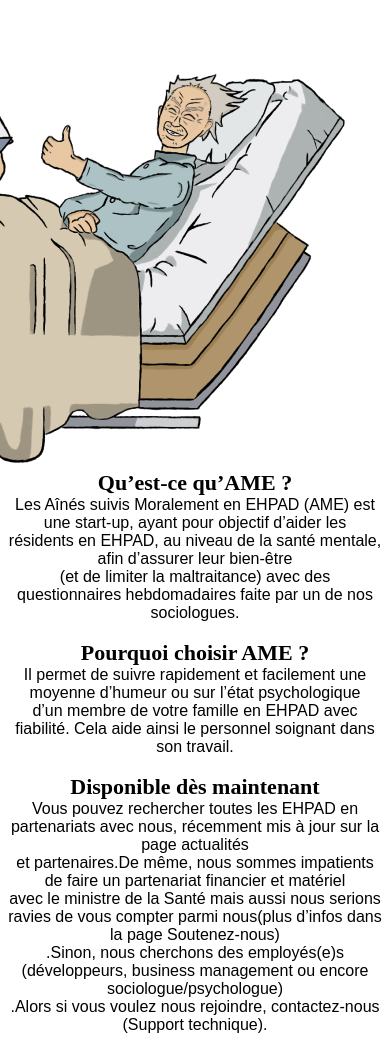
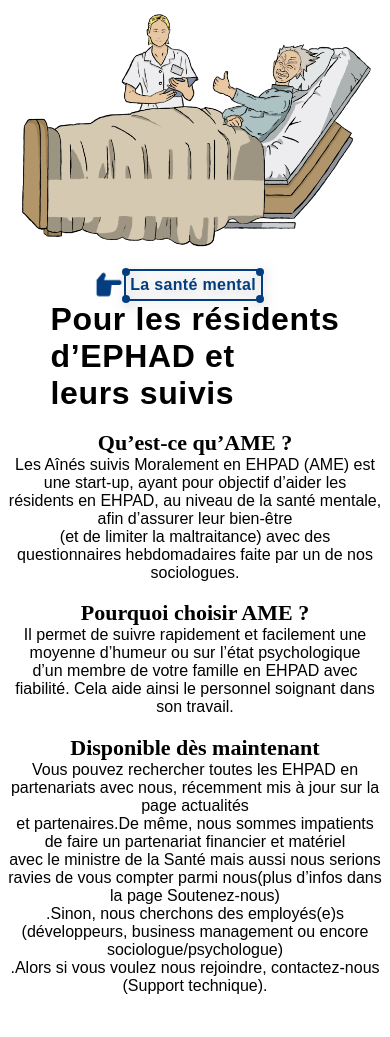
Before and after one commit to EuroCreator/AME...start-up, a PHP site: page / in a window 390 px wide. Shown: the part 149-1186 px from the top of the page. After the commit the page ends 1143 px from the top, so only its background shows below. Run offline with PHP 8.4, Linux system fonts and the light colour scheme; some web fonts are replaced; grey boxes are pictures that could not be loaded.

Commit message:
Accueil responsive (punaise d'épreuve)

```diff
--- a/actu.html
+++ b/actu.html
@@ -19,7 +19,7 @@
         <img alt="Logo AME" src="ressources/logo.png" id="Logo-AME" />
         <img alt="Logo support support-technique" src="ressources/Actu.png" id="logo-secondaires" />
         <h1>Les actualités et les EHPAD partenaires</h1>
-        <div id="Connexion"><a href="/connexion.html">Se connecter</a></div>
+        <div id="Connexion"><a href="connexion.html">Se connecter</a></div>
         <div id="Inscription"><a href="inscription.html">S'inscrire</a></div>
     </header>
     <nav>
--- a/don.html
+++ b/don.html
@@ -19,7 +19,7 @@
         <img alt="Logo AME" src="ressources/logo.png" id="Logo-AME" />
         <img alt="Logo support support-technique" src="ressources/Donation.png" id="logo-secondaires" />
         <h1>Soutenez-nous avec des donations</h1>
-        <div id="Connexion"><a href="/connexion.html">Se connecter</a></div>
+        <div id="Connexion"><a href="connexion.html">Se connecter</a></div>
         <div id="Inscription"><a href="inscription.html">S'inscrire</a></div>
     </header>
     <nav>
@@ -30,7 +30,7 @@
         </ul>
     </nav>
     <section>
-        <p>Afin de soutenir notre projet, vous pouvez nous soutenir en faisant un don .<br />
+        <p>En attendant le financement du ministère de la santé, vous pouvez nous soutenir en faisant un don .<br />
             Nous sommes une petite start-up et nous attendons l’accord et l’aide de partenariats financier et
             matériels.<br />
             Pour faire un don, vous pouvez utilisez Paypal si dessous (en cours de création).</p>
--- a/index.html
+++ b/index.html
@@ -16,7 +16,7 @@
 <body>
     <header>
         <img alt="Logo AME" src="ressources/logo.png" id="Logo-accueil" />
-        <div id="Connexion"><a href="/connexion.html">Se connecter</a></div>
+        <div id="Connexion"><a href="connexion.html">Se connecter</a></div>
         <div id="Inscription"><a href="inscription.html">S'inscrire</a></div>
     </header>
     <nav>
@@ -26,11 +26,22 @@
             <li id="Navigation3"><a href='spt.html'>Support-technique</a></li>
         </ul>
     </nav>
-    <section>
+    <div id="Accueil">
         <img src="ressources/presentationDessin.png" alt="dessin stylé de Louka pour présenter le projet"
             id="dessinAccueil" />
-    </section>
-    <section>
+        <div id="Pretitre">
+            <img id="mainDirectionnelle" alt="icon" src="ressources/Main.png" />
+            <div id="Intro">
+                <span>La santé mental</span>
+                <div id="accueil-cercleLeftTop"></div>
+                <div id="accueil-cercleRightTop"></div>
+                <div id="accueil-cercleLeftBottom"></div>
+                <div id="accueil-cercleRightBottom"></div>
+            </div>
+        </div>
+        <div id="Accroche"> Pour les résidents<br />d’EPHAD et<br />leurs suivis</div>
+    </div>
+    <section id="premiereSection">
         <h2>Qu’est-ce qu’AME ?</h2>
         <p>Les Aînés suivis Moralement en EHPAD (AME) est une start-up, ayant pour objectif d’aider les <br />
             résidents en EHPAD, au niveau de la santé mentale, afin d’assurer leur bien-être <br />
--- a/spt.html
+++ b/spt.html
@@ -19,7 +19,7 @@
         <img alt="Logo AME" src="ressources/logo.png" id="Logo-AME" />
         <img alt="Logo support support-technique" src="ressources/Contact.png" id="logo-secondaires" />
         <h1>Le support-technique</h1>
-        <div id="Connexion"><a href="/connexion.html">Se connecter</a></div>
+        <div id="Connexion"><a href="connexion.html">Se connecter</a></div>
         <div id="Inscription"><a href="inscription.html">S'inscrire</a></div>
     </header>
     <nav>
--- a/style/Visiteur-AMEstyle.css
+++ b/style/Visiteur-AMEstyle.css
@@ -172,6 +172,92 @@ nav a {
     text-align: center;
 }
 
+#Accueil {
+    margin-top: 0.5%;
+}
+
+#Accueil #dessinAccueil {
+    width: 55%;
+    right: 0;
+    top: 20%;
+    float: right;
+}
+
+#Accueil #Pretitre {
+    width: 45%;
+    padding-top: 240px;
+
+    /*Aligner le texte du bouton au centre */
+    display: flex;
+    align-items: center;
+    justify-content: left;
+    text-align: center;
+}
+
+#Accueil #mainDirectionnelle {
+    margin-left: 14%;
+}
+
+#Accueil #Intro {
+    /*Aligner le texte du bouton au centre */
+    padding: 0.6%;
+
+    /*Contour stylé*/
+    border: 2.5px solid #033D7F;
+    filter: drop-shadow(2px 3px 6px rgba(51, 51, 51, 0.25));
+    border-radius: 1px;
+}
+
+#Accueil #Intro span {
+    font-family: 'Sora', sans-serif;
+    font-style: normal;
+    font-weight: 550;
+    font-size: 26px;
+    letter-spacing: 0.02em;
+    text-decoration: none;
+    color: #033D7F;
+    display: inline-block;
+}
+
+#Accueil #Intro div {
+    width: 8px;
+    height: 8px;
+    border-radius: 5px;
+    background: #033D7F;
+    position: absolute;
+}
+
+#Accueil #accueil-cercleLeftTop {
+    left: -2.5%;
+    top: -14%;
+}
+
+#Accueil #accueil-cercleRightTop {
+    right: -2.5%;
+    top: -14%;
+}
+
+#Accueil #accueil-cercleLeftBottom {
+    left: -2.5%;
+    bottom: -14%;
+}
+
+#Accueil #accueil-cercleRightBottom {
+    right: -2.5%;
+    bottom: -14%;
+}
+
+#Accueil #Accroche {
+    /*Paramètre de police*/
+    font-family: 'Sora',
+        sans-serif;
+    font-weight: 800;
+    letter-spacing: 0.02em;
+    font-size: 3.5em;
+    text-align: left;
+    padding-left: 5%;
+}
+
 section {
     margin-top: 2%;
     margin-bottom: 30px;
@@ -179,8 +265,8 @@ section {
     text-align: center;
 }
 
-section #dessinAccueil {
-    float: right;
+#premiereSection {
+    margin-top: 7%;
 }
 
 section p {
@@ -313,6 +399,19 @@ section #Paypal {
         font-size: 32px;
     }
 
+    /*Responsive (un peu laid) de l'accueil*/
+    #Accueil #Pretitre {
+        padding-top: 120px;
+    }
+
+    #Accueil #Accroche {
+        font-size: 2em;
+    }
+
+    #premiereSection {
+        margin-top: 15%;
+    }
+
     section p,
     #QRcode-PAYPAL,
     #partenaires label {
@@ -324,10 +423,6 @@ section #Paypal {
         margin-right: 16%;
     }
 
-    #video {
-        margin-left: 24%;
-        margin-right: 24%;
-    }
 
     #partenaires select {
         font-size: 16px;
@@ -368,6 +463,32 @@ section #Paypal {
     header h1 {
         font-size: 26px;
         padding-bottom: 4px;
+    }
+
+    /*Responsive (un peu laid) de l'accueil*/
+    #Accueil #Pretitre {
+        padding-top: 40px;
+    }
+
+    #Accueil #Accroche {
+        font-size: 1.5em;
+    }
+
+    #premiereSection {
+        margin-top: 16%;
+    }
+
+    #Accueil #Intro span {
+        font-size: 16px;
+    }
+
+    #Accueil #mainDirectionnelle {
+        width: 30px;
+    }
+
+    #Accueil #Intro {
+        /*Aligner le texte du bouton au centre */
+        padding: 1.5%;
     }
 
     section h2 {
@@ -446,6 +567,48 @@ section #Paypal {
         padding-bottom: 0;
     }
 
+    /*Responsive (un peu laid) de l'accueil*/
+    #Accueil #dessinAccueil {
+        width: 100%;
+        margin-top: 2%;
+        float: none;
+    }
+
+    #Accueil #Pretitre {
+        padding-top: 40px;
+        width: 100%;
+        padding-top: 4%;
+    }
+
+    #Accueil #mainDirectionnelle {
+        margin-left: 24%;
+    }
+
+    #Accueil #Accroche {
+        font-size: 2em;
+        display: flex;
+        justify-content: center;
+        padding: 0;
+    }
+
+
+    #Accueil #Intro span {
+        font-size: 16px;
+    }
+
+    #Accueil #mainDirectionnelle {
+        width: 30px;
+    }
+
+    #Accueil #Intro {
+        /*Aligner le texte du bouton au centre */
+        padding: 1.2%;
+    }
+
+    #premiereSection {
+        margin-top: 0;
+    }
+
     section h2 {
         font-size: 22px;
     }
```
Also changed, not shown: ressources/Main.png (added).
